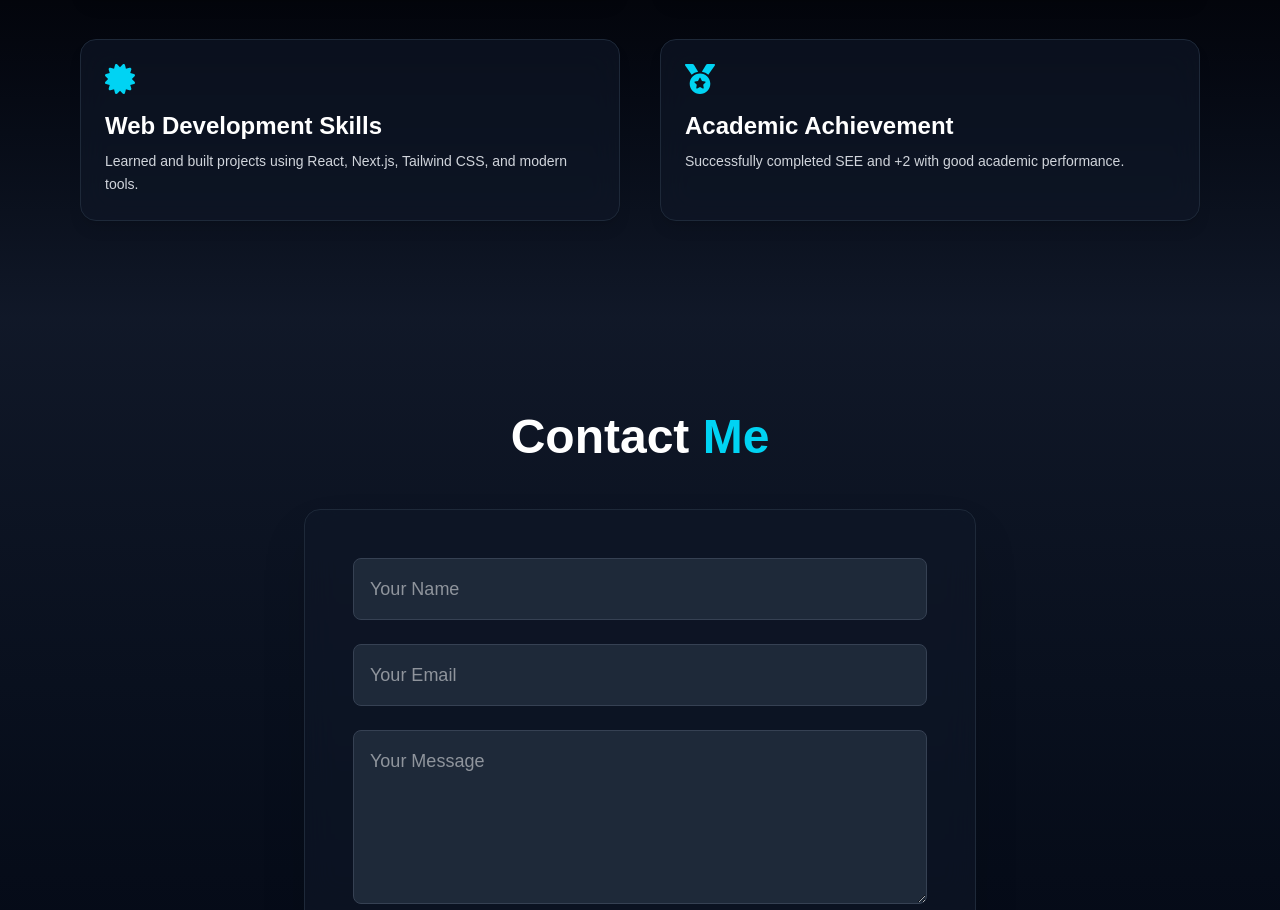
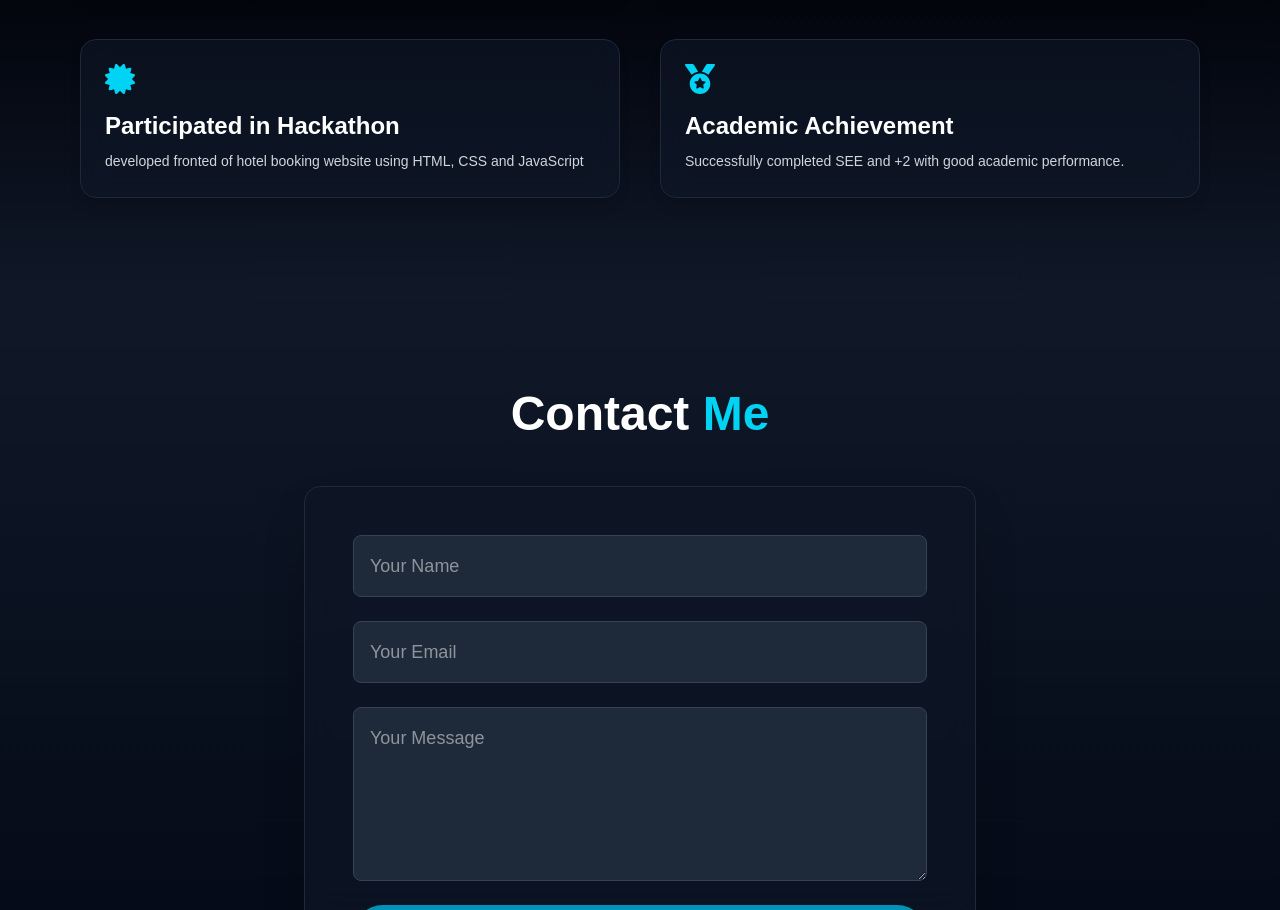
Before and after one commit to Khushbumandal2060/Portfolio, a Next.js app in the folder portfolio-ts/: page / in a window 1280 px wide. Shown: the part 5082-5992 px from the top of the page. Built offline with nearby package versions, Linux system fonts and the light colour scheme.

Commit message:
Achievements Updated

```diff
--- a/portfolio-ts/src/components/Achievements.tsx
+++ b/portfolio-ts/src/components/Achievements.tsx
@@ -15,8 +15,8 @@ export default function Achievements() {
             icon: <FaTrophy />,
         },
         {
-            title: "Web Development Skills",
-            desc: "Learned and built projects using React, Next.js, Tailwind CSS, and modern tools.",
+            title: "Participated in Hackathon",
+            desc: "developed fronted of hotel booking website using HTML, CSS and JavaScript",
             icon: <FaCertificate />,
         },
         {
```
